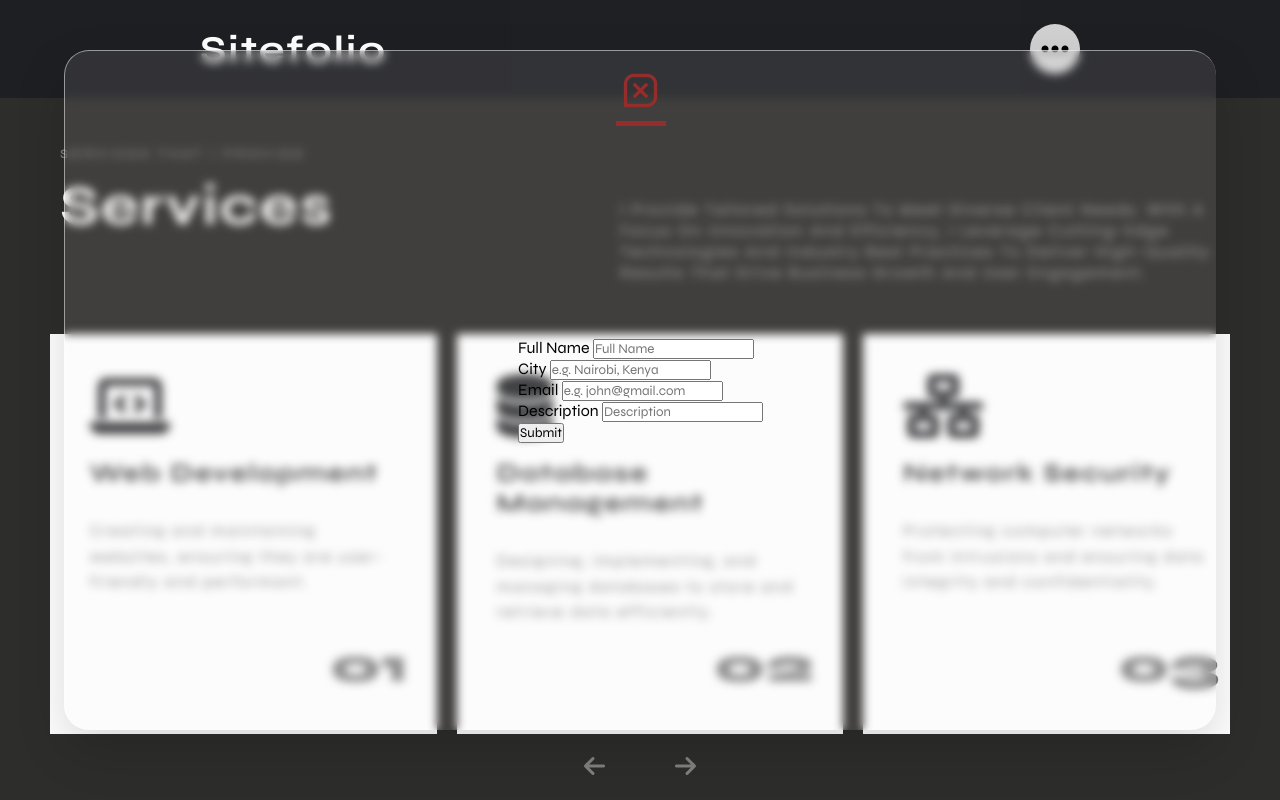
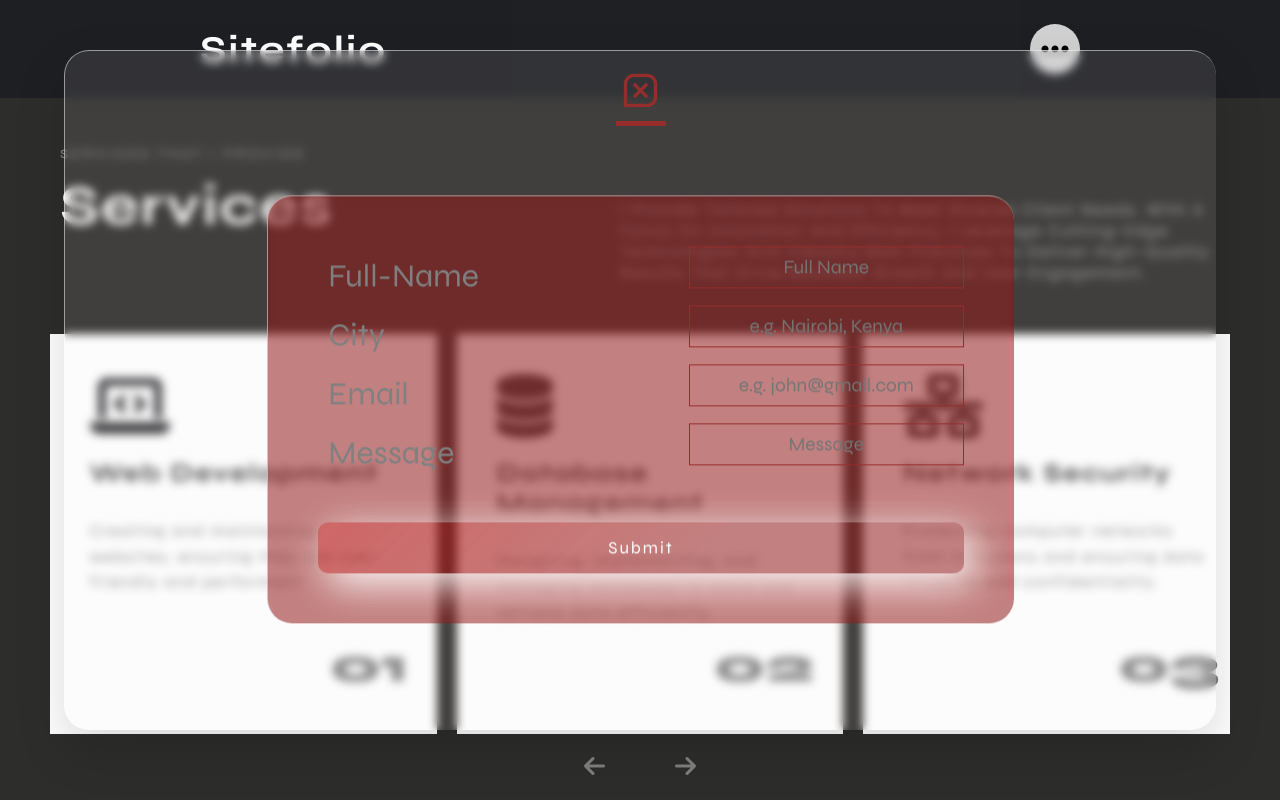
Before and after one commit to Statosco/website, a Django app: page /services/ in a window 1280 px wide. Run offline with Django 4.2, Linux system fonts and the light colour scheme; some libraries are stand-ins or nearby versions; some web fonts are replaced.

Commit message:
email style added

```diff
--- a/project/static/project/css/services.css
+++ b/project/static/project/css/services.css
@@ -609,13 +609,83 @@ body
   transform: scale(0.9);
 }
 
+.wrapper .form-content form
+{
+  background: rgba(140, 8, 8, 0.5);
 
+  backdrop-filter: blur(5px);
+  box-shadow: 20 20px 50px rgba(0, 0, 0, 3);
+  border-top: 1px solid rgba(255, 255, 255, 0.5);
+  border-left: 1px solid rgba(255, 255, 255, 0.5);
+  border-radius: 25px;
+  animation: float 3s ease-in-out infinite;
+  position: relative;
+  min-height: 100%;
+  max-width: 100%;
+  margin-top: 50px;
+}
+@keyframes float {
+  0%, 100% {
+      transform: translateY(0);
+  }
+  50% {
+      transform: translateY(-20px);
+  }
+}
+.wrapper .form-elements
+{
+  padding: 50px;
+  transition: opacity 0.5s ease;
+}
+.wrapper .form-elements .city,
+.wrapper .form-elements .email,
+.wrapper .form-elements .description,
+.wrapper .form-elements .full_name
+{
+  display: flex;
+  gap: 200px;
+justify-content: space-between;
+}
 
+.wrapper .form-elements label
+{
+  font-size: 2rem;
+  color: var(--small-text-clor);
+  margin: 10px;
+ display: inline-block;
+}
+.wrapper .form-elements input
+{
+ background: transparent;
+ outline: none;
+ border: 1px solid var(--border-color);
+ padding: 20px;
+ text-align: center;
+font-size: 1.2rem;
+height: 20px;
+color: var(--small-text-clor);
+display: flex;
+}
 
-
-
-
-
+.wrapper .form-elements button
+{
+  border: none;
+  outline: none;
+  background: linear-gradient(135deg, rgba(255, 0, 0, 0.2), rgba(255, 0, 0, 0.0) 60%);
+  /* margin: 20px 40px; */
+  padding: 15px;
+  border-radius: 10px;
+  color: var(--white);
+  font-size: 17px;
+  letter-spacing: 2px;
+  position: relative;
+  overflow: hidden;
+  transition: background 0.6s ease, box-shadow 0.3s ease;
+  margin-inline: auto;
+  width: 100%;
+  box-shadow: 10px 10px 40px var(--white) ;
+  margin-top: 40px;
+}
 
 
 
--- a/project/static/project/js/service.js
+++ b/project/static/project/js/service.js
@@ -101,4 +101,17 @@ document.addEventListener('DOMContentLoaded', function() {
       span.style.boxShadow = '2px 2px 10px var(--eerie-black2)';
     }
   });
+
+
+
+
+  const hideFormButton = document.getElementById("hideFormButton");
+  const formContent = document.querySelector('.form-content');
+
+  hideFormButton.addEventListener("click", function() {
+    formContent.style.opacity = '0';
+    setTimeout(function() {
+      formContent.style.display = 'none';
+    }, 5000); // Adjust the duration to match your CSS transition duration
+  });
 });
--- a/project/templates/project/form.html
+++ b/project/templates/project/form.html
@@ -2,8 +2,9 @@
 
 <form action="" method="post">
     {% csrf_token %}
+    <div class="form-elements">
         <div class="full_name">
-        <label for="full_name">Full Name</label>
+            <label for="full_name">Full-Name</label>
             <input type="text" id="full_name" name="full_name" placeholder="Full Name" required>
         </div>
 
@@ -18,9 +19,10 @@
         </div>
 
         <div class="description">
-        <label for="description">Description</label>
-        <input type="text" id="description" name="description" placeholder="Description" required>
+            <label for="description">Message</label>
+            <input type="text" id="description" name="description" placeholder="Message" required>
         </div>
 
         <button type="submit">Submit</button>
+    </div>
 </form>
--- a/project/templates/project/navbar.html
+++ b/project/templates/project/navbar.html
@@ -22,5 +22,5 @@
             <li><a href="">Works</a></li>
             <li ><a href="">Contact</a></li>
         </ul>
-        <button><a href="">Let's talk</a></button>
+        <button id="showFormButton"><a href="">Let's talk</a></button>
 </div>
--- a/project/templates/project/services.html
+++ b/project/templates/project/services.html
@@ -205,7 +205,7 @@
         {% include 'project/image-circle.html' %}
         </div>
         <div class="form-content">
-          <i class='bx bx-message-square-x'></i>
+          <i id="hideFormButton" class='bx bx-message-square-x'></i>
           {% include 'project/form.html' %}
         </div>
         </div>
```
Lines whose indentation alone changed are shown as unchanged.
